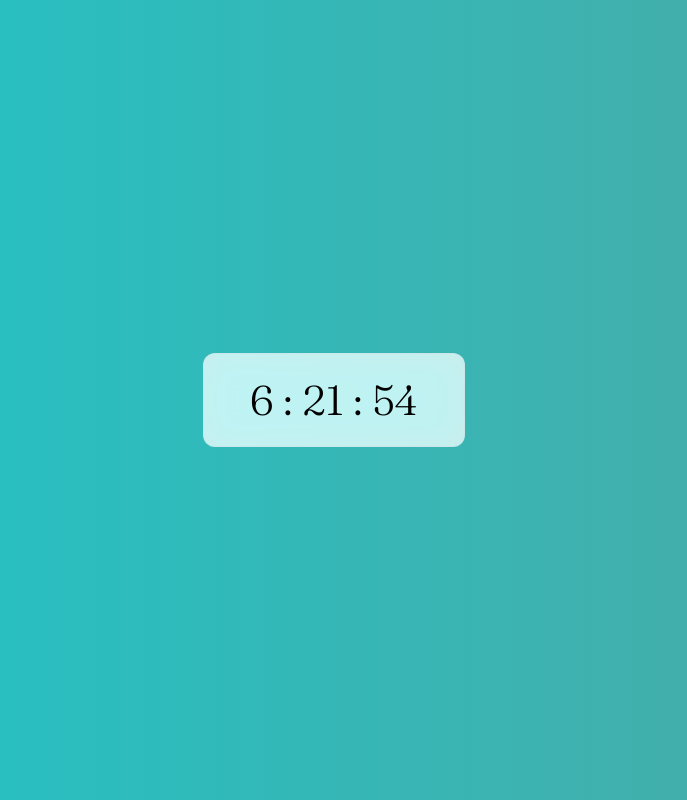
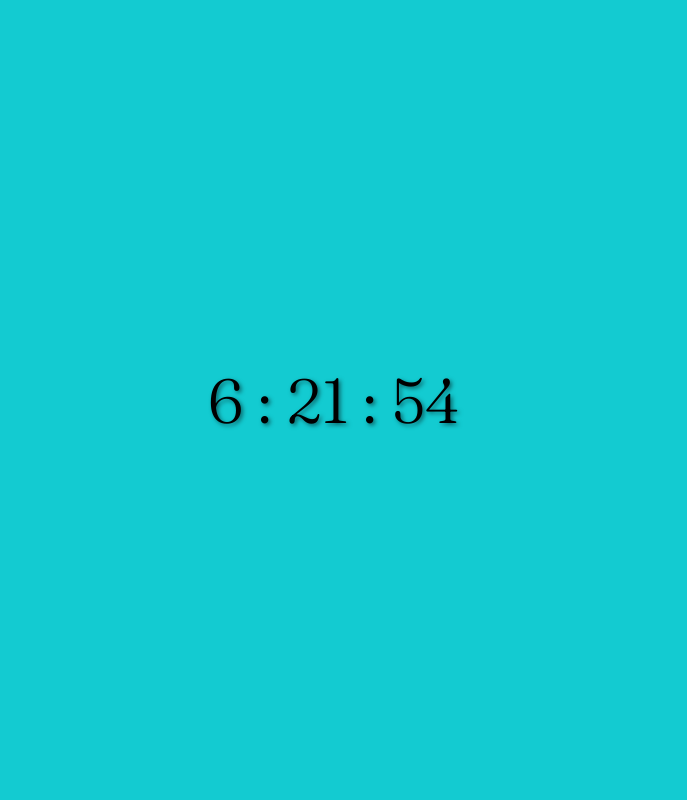
Before and after one commit to hernandoabella/digital-clock, a plain HTML site: page index.html in a window 1280 px wide. Shown: the whole page, without its empty margins (306-993 px from the left). Drawn offline with Linux system fonts and the light colour scheme.

Commit message:
Update styles.css

```diff
--- a/styles.css
+++ b/styles.css
@@ -3,41 +3,20 @@
 body {
     font-family: 'Fraunces', serif;
     font-size: 1.3em;
-    background: linear-gradient(90deg, #13cbd1, #cf5d3e);
-    background-size: 400% 400%;
-    animation: animacionFondo 6s ease infinite;
+    background: #13cbd1;
 }
 
 .container {
-    font-size: 2em;
+    font-size: 3em;
     font-weight: bold;
     padding: 20px;
-    -webkit-backdrop-filter: blur(16px) saturate(180%);
-    backdrop-filter: blur(16px) saturate(180%);
-    background-color: rgba(255, 255, 255, 0.75);
-    border-radius: 12px;
-    border: 1px solid rgba(209, 213, 219, 0.3);
     position: absolute;
     top: 50%;
     left: 50%;
     transform: translate(-50%, -50%);
-    width: 220px;
 }
 
 #reloj {
     text-align: center;
+    text-shadow: 2px 2px 4px rgba(0, 0, 0, 0.5);
 }
-
-@keyframes animacionFondo {
-    0% {
-        background-position: 0% 50%;
-    }
-
-    50% {
-        background-position: 100% 50%;
-    }
-
-    100% {
-        background-position: 0% 50%;
-    }
-}
```
